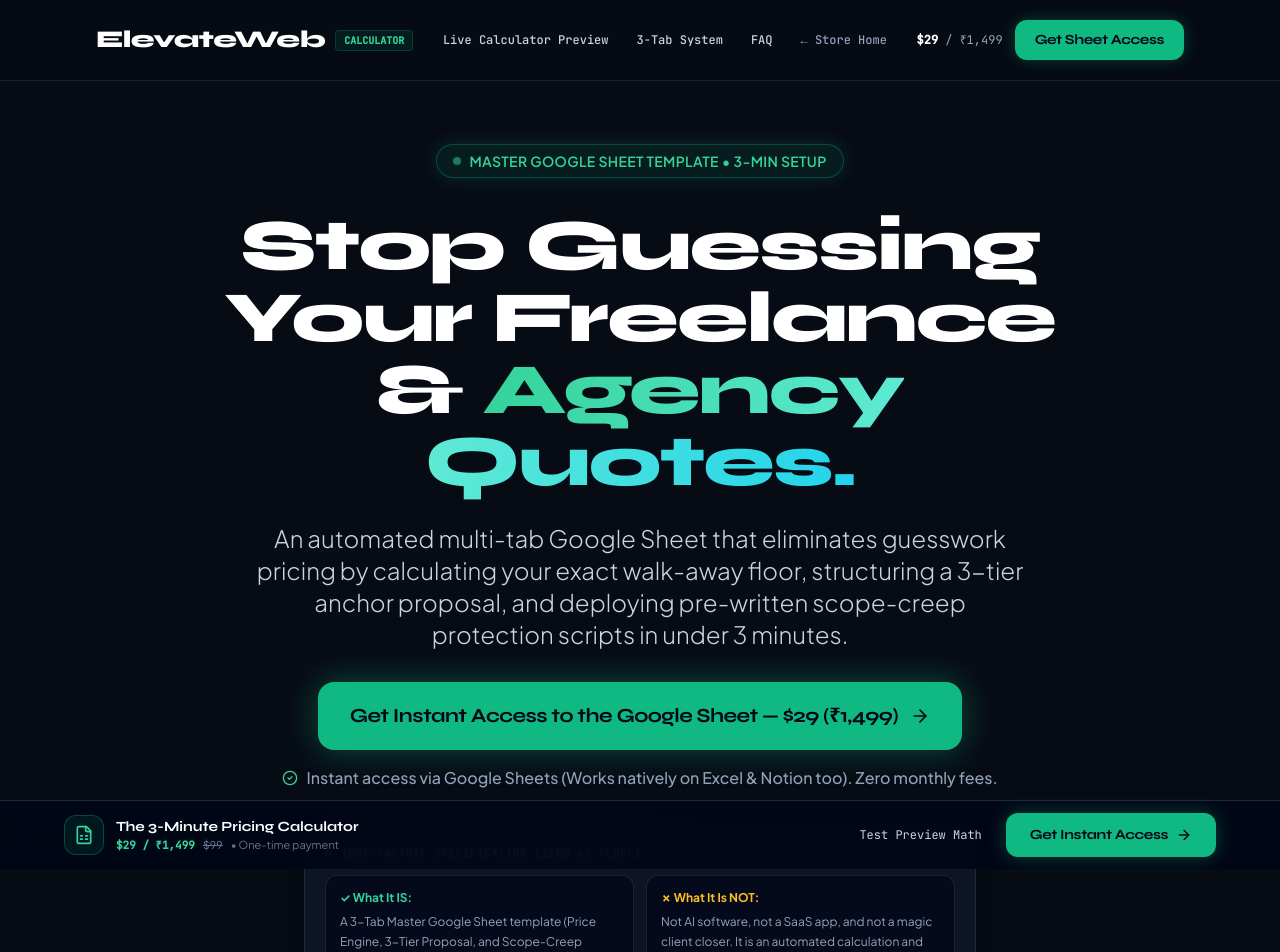
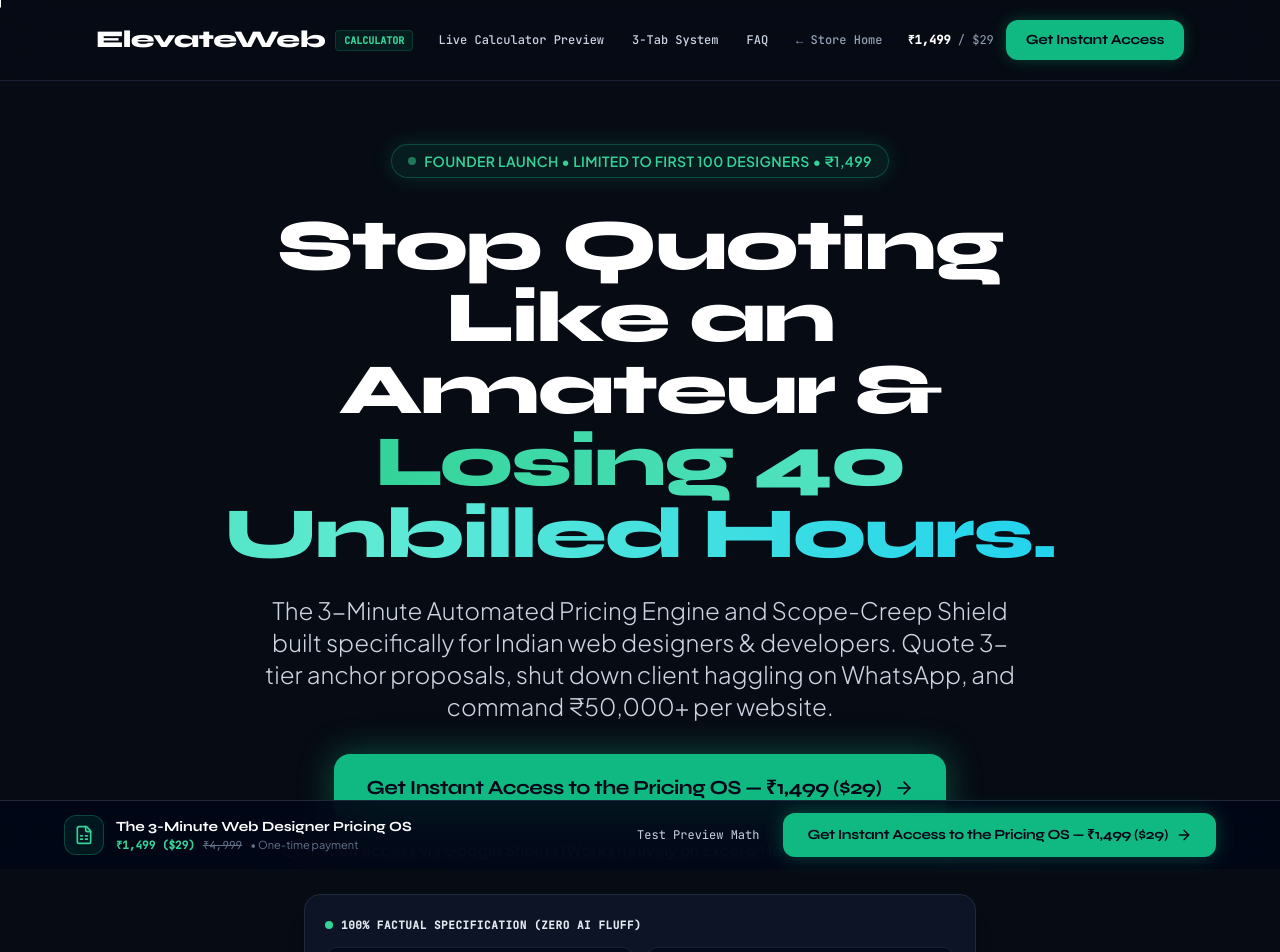
Before and after one commit to zaid-117-cmyk/elevateweb-store, a React (Vite) app: page /freelance-pricing-calculator in a window 1280 px wide. Shown: the top 952 px of the page. Built offline with nearby package versions, Linux system fonts and the light colour scheme; a web font is replaced by a local one.

Commit message:
feat: implement Grand Slam Offer value stack and guarantee for Pricing OS

```diff
--- a/src/components/calculator/PricingCalculatorSalesPage.tsx
+++ b/src/components/calculator/PricingCalculatorSalesPage.tsx
@@ -5,6 +5,7 @@ import {
   ArrowRight,
   Sparkles,
   ShieldCheck,
+  Shield,
   FileSpreadsheet,
   AlertTriangle,
   CheckCircle2,
@@ -218,7 +219,7 @@ Our protected baseline floor is calculated at ${calculations.symbol}${calculatio
     },
     {
       q: "Is this an AI bot, SaaS software, or a recurring subscription?",
-      a: "No. This is an advanced, automated Master Google Sheet Template—NOT an AI bot, SaaS app, or recurring subscription. It is a one-time purchase of $29 (₹1,499) with lifetime access and zero ongoing fees."
+      a: "No. This is an advanced, automated Master Google Sheet Template—NOT an AI bot, SaaS app, or recurring subscription. It is a one-time purchase of ₹1,499 ($29) with lifetime access and zero ongoing fees."
     },
     {
       q: "Will this magically close clients for me?",
@@ -309,14 +310,14 @@ Our protected baseline floor is calculated at ${calculations.symbol}${calculatio
 
           <div className="flex items-center gap-3">
             <span className="hidden sm:inline-block font-mono text-xs text-slate-400">
-              <strong className="text-white">$29</strong> / ₹1,499
+              <strong className="text-white">₹1,499</strong> / $29
             </span>
             <a
               href={checkoutUrl}
               onClick={handleCtaClick}
               className="px-4 py-2 sm:px-5 sm:py-2.5 rounded-xl bg-emerald-500 hover:bg-emerald-400 text-slate-950 font-display font-bold text-xs sm:text-sm tracking-tight transition-all duration-200 shadow-[0_0_15px_rgba(16,185,129,0.3)] hover:scale-[1.02]"
             >
-              Get Sheet Access
+              Get Instant Access
             </a>
           </div>
         </div>
@@ -331,20 +332,20 @@ Our protected baseline floor is calculated at ${calculations.symbol}${calculatio
           {/* Top Badge */}
           <div className="inline-flex items-center gap-2 px-4 py-1.5 rounded-full bg-emerald-500/10 border border-emerald-500/30 text-emerald-400 text-xs sm:text-sm font-semibold tracking-wide mb-8 shadow-[0_0_20px_rgba(16,185,129,0.2)]">
             <span className="flex h-2 w-2 rounded-full bg-emerald-400 animate-pulse"></span>
-            <span>MASTER GOOGLE SHEET TEMPLATE • 3-MIN SETUP</span>
+            <span>FOUNDER LAUNCH • LIMITED TO FIRST 100 DESIGNERS • ₹1,499</span>
           </div>
 
           {/* Headline */}
           <h1 className="text-4xl sm:text-6xl lg:text-7xl font-display font-extrabold tracking-tight text-white mb-6 leading-[1.08]">
-            Stop Guessing Your Freelance &{' '}
+            Stop Quoting Like an Amateur &{' '}
             <span className="text-transparent bg-clip-text bg-gradient-to-r from-emerald-400 via-teal-300 to-cyan-400">
-              Agency Quotes.
+              Losing 40 Unbilled Hours.
             </span>
           </h1>
 
           {/* Sub-headline: Precise & Truthful Framing */}
           <p className="text-slate-300 text-lg sm:text-xl lg:text-2xl mb-8 leading-relaxed font-light max-w-3xl mx-auto">
-            An automated multi-tab Google Sheet that eliminates guesswork pricing by calculating your exact walk-away floor, structuring a 3-tier anchor proposal, and deploying pre-written scope-creep protection scripts in under 3 minutes.
+            The 3-Minute Automated Pricing Engine and Scope-Creep Shield built specifically for Indian web designers & developers. Quote 3-tier anchor proposals, shut down client haggling on WhatsApp, and command ₹50,000+ per website.
           </p>
 
           {/* Primary CTA Area */}
@@ -353,9 +354,9 @@ Our protected baseline floor is calculated at ${calculations.symbol}${calculatio
               href={checkoutUrl}
               onClick={handleCtaClick}
               className="w-full sm:w-auto inline-flex items-center justify-center gap-3 px-8 py-4 sm:py-5 rounded-2xl bg-emerald-500 hover:bg-emerald-400 text-slate-950 font-display font-bold text-lg sm:text-xl tracking-tight transition-all duration-300 transform hover:scale-[1.02] shadow-[0_0_35px_rgba(16,185,129,0.4)] hover:shadow-[0_0_50px_rgba(16,185,129,0.65)] active:scale-[0.98] group"
-              data-cursor-text="BUY $29"
+              data-cursor-text="BUY ₹1,499"
             >
-              <span>Get Instant Access to the Google Sheet — $29 (₹1,499)</span>
+              <span>Get Instant Access to the Pricing OS — ₹1,499 ($29)</span>
               <ArrowRight className="w-5 h-5 group-hover:translate-x-1.5 transition-transform" />
             </a>
           </div>
@@ -802,7 +803,7 @@ Our protected baseline floor is calculated at ${calculations.symbol}${calculatio
                   onClick={handleCtaClick}
                   className="w-full sm:w-auto py-3 px-6 rounded-xl bg-emerald-500 hover:bg-emerald-400 text-slate-950 font-bold text-sm flex items-center justify-center gap-2 transition-transform active:scale-95 shadow-[0_0_20px_rgba(16,185,129,0.3)] shrink-0"
                 >
-                  <span>Get Full Google Sheet ($29)</span>
+                  <span>Get Instant Access to the Pricing OS — ₹1,499 ($29)</span>
                   <ArrowRight className="w-4 h-4" />
                 </a>
               </div>
@@ -1328,6 +1329,100 @@ Our protected baseline floor is calculated at ${calculations.symbol}${calculatio
       </section>
 
       {/* =====================================================================
+          THE GRAND SLAM VALUE STACK SECTION (13.6:1 RATIO)
+          ===================================================================== */}
+      <section className="py-16 md:py-24 px-4 sm:px-6 lg:px-8 max-w-5xl mx-auto border-t border-slate-800/80">
+        <div className="text-center max-w-3xl mx-auto mb-12">
+          <div className="inline-flex items-center gap-2 px-3 py-1 rounded-full bg-emerald-500/10 border border-emerald-500/30 text-emerald-400 text-xs font-mono font-semibold mb-4">
+            <Sparkles className="w-3.5 h-3.5" />
+            <span>UNBEATABLE VALUE STACK</span>
+          </div>
+          <h2 className="text-3xl sm:text-5xl font-display font-bold text-white tracking-tight mb-4">
+            Everything Included In Today's Founder Bundle
+          </h2>
+          <p className="text-slate-300 text-base sm:text-lg">
+            You are not just getting a spreadsheet. You are getting an agency-grade quoting, proposal, and client negotiation operating system.
+          </p>
+        </div>
+
+        <div className="rounded-3xl border border-slate-800 bg-slate-900/60 p-6 sm:p-10 shadow-2xl backdrop-blur-xl">
+          <div className="space-y-4 mb-8">
+            {[
+              { name: "The 3-Minute 6-Input Price Engine (Google Sheets + Excel)", val: "₹3,499", desc: "Computes true hourly floor, tax/gateway buffer, and overtime rate in 30 seconds." },
+              { name: "The 3-Tier Anchor Proposal Generator Tab", val: "₹4,999", desc: "Auto-creates Essential (1.0x), Growth (1.4x), and VIP Sprint (2.2x) tiers with 50% deposits." },
+              { name: "The Scope-Creep Shield & Revision Rules Matrix", val: "₹2,999", desc: "Enforces ₹1,500/hr ($87/hr) out-of-scope billing and automatic project-pause terms." },
+              { name: "FREE BONUS 1: The 'Anti-Haggling' WhatsApp & Email Script Vault", val: "₹2,499", desc: "Copy-paste replies to 'Bhai discount kardo' and 'Someone else is doing it for ₹5,000'." },
+              { name: "FREE BONUS 2: The Indian Freelance Contract Clause Cheatsheet", val: "₹3,499", desc: "Strict 2-revision limit, 50% upfront deposit terms, and late-asset delay penalties." },
+              { name: "FREE BONUS 3: The 10-Minute ₹50,000 Live Proposal Breakdown Video", val: "₹1,999", desc: "Watch a real ₹50,000 website proposal get built step-by-step in 180 seconds." },
+              { name: "FREE BONUS 4: 1-Click Google Drive Duplicate & Quickstart Guide", val: "₹999", desc: "Instant private duplicate with zero technical configuration required." }
+            ].map((item, idx) => (
+              <div key={idx} className="flex flex-col sm:flex-row sm:items-center justify-between p-4 rounded-2xl bg-slate-950/60 border border-slate-800/80 gap-2">
+                <div>
+                  <div className="flex items-center gap-2">
+                    <Check className="w-4 h-4 text-emerald-400 shrink-0" />
+                    <span className="font-display font-bold text-white text-base sm:text-lg">{item.name}</span>
+                  </div>
+                  <p className="text-slate-400 text-xs sm:text-sm pl-6">{item.desc}</p>
+                </div>
+                <span className="text-slate-400 font-mono text-xs sm:text-sm pl-6 sm:pl-0 sm:text-right shrink-0">
+                  Real Value: <strong className="text-slate-200">{item.val}</strong>
+                </span>
+              </div>
+            ))}
+          </div>
+
+          {/* Price Breakdown Banner */}
+          <div className="pt-6 border-t border-slate-800 flex flex-col md:flex-row items-center justify-between gap-6">
+            <div>
+              <div className="text-slate-400 text-sm font-mono mb-1">Total Real-World Value: <span className="line-through text-slate-500">₹20,493 ($249)</span></div>
+              <div className="text-3xl sm:text-4xl font-display font-extrabold text-white">
+                Today’s Founder Price: <span className="text-emerald-400">₹1,499</span> <span className="text-slate-500 text-lg font-normal">($29 one-time)</span>
+              </div>
+              <div className="text-emerald-400/90 text-xs font-mono mt-1">★ 13.6-to-1 Value-to-Price Discrepancy • Covers itself on your very next quote</div>
+            </div>
+
+            <a
+              href={checkoutUrl}
+              onClick={handleCtaClick}
+              className="w-full md:w-auto inline-flex items-center justify-center gap-3 px-8 py-5 rounded-2xl bg-emerald-500 hover:bg-emerald-400 text-slate-950 font-display font-bold text-lg transition-all transform hover:scale-[1.02] shadow-[0_0_35px_rgba(16,185,129,0.4)]"
+            >
+              <span>Claim 1 of 100 Founder Copies</span>
+              <ArrowRight className="w-5 h-5" />
+            </a>
+          </div>
+        </div>
+      </section>
+
+      {/* =====================================================================
+          THE BETTER-THAN-FREE 10X ROI GUARANTEE
+          ===================================================================== */}
+      <section className="py-12 md:py-16 px-4 sm:px-6 lg:px-8 max-w-4xl mx-auto">
+        <div className="rounded-3xl border-2 border-emerald-500/30 bg-emerald-950/10 p-8 sm:p-12 text-center relative overflow-hidden">
+          <div className="inline-flex items-center gap-2 px-3 py-1 rounded-full bg-emerald-500/20 text-emerald-300 text-xs font-mono font-bold mb-4">
+            <Shield className="w-4 h-4 text-emerald-400" />
+            <span>30-DAY "KEEP EVERYTHING FREE" 10X ROI GUARANTEE</span>
+          </div>
+
+          <h3 className="text-2xl sm:text-4xl font-display font-bold text-white mb-4">
+            Zero Risk. Keep The System Even If You Ask For A Refund.
+          </h3>
+
+          <p className="text-slate-300 text-base sm:text-lg leading-relaxed max-w-2xl mx-auto mb-6 font-light">
+            Put this system to work on your very next web design or development quote. If you don't quote at least <strong>₹10,000 to ₹25,000 higher</strong> than you normally would, or if you feel it doesn't save you 20+ hours of frustrating guesswork and client haggling—just email us within 30 days.
+          </p>
+
+          <p className="text-emerald-300 font-medium text-sm sm:text-base max-w-xl mx-auto mb-8">
+            We will refund 100% of your ₹1,499 immediately. No questions asked. And you can keep the Google Sheet, the WhatsApp scripts, and the contract clauses forever as our gift for checking it out.
+          </p>
+
+          <div className="p-4 rounded-2xl bg-slate-950/70 border border-slate-800 text-xs sm:text-sm text-slate-400 max-w-lg mx-auto">
+            <strong className="text-white">Best Case:</strong> You close your next website for ₹48,000 instead of ₹25,000.<br/>
+            <strong className="text-white">Worst Case:</strong> You get 100% of your money back and keep ₹20,000+ in templates for free.
+          </div>
+        </div>
+      </section>
+
+      {/* =====================================================================
           5. ELEVATEWEB AGENCY BACK-END UPSOLD BANNER
           ===================================================================== */}
       <section className="py-16 md:py-20 px-4 sm:px-6 lg:px-8 max-w-6xl mx-auto">
@@ -1445,14 +1540,14 @@ Our protected baseline floor is calculated at ${calculations.symbol}${calculatio
             Ready to quote with 100% confidence?
           </h3>
           <p className="text-slate-400 text-sm max-w-xl mx-auto mb-6">
-            Get instant access to the master Google Sheet, the 3-tier anchor generator, and all 4 scope protection scripts for a one-time payment of $29.
+            One-time payment of ₹1,499. Includes Google Sheet, 3-Tier Proposal Generator, Scope Shield, and all 3 Launch Bonuses. Instant 1-click Google Drive access.
           </p>
           <a
             href={checkoutUrl}
             onClick={handleCtaClick}
             className="inline-flex items-center gap-3 px-8 py-4 rounded-xl bg-emerald-500 hover:bg-emerald-400 text-slate-950 font-display font-bold text-base transition-all duration-200 hover:scale-[1.02] shadow-[0_0_25px_rgba(16,185,129,0.35)]"
           >
-            <span>Get Instant Access to the Google Sheet — $29 (₹1,499)</span>
+            <span>Get Instant Access to the Pricing OS — ₹1,499 ($29)</span>
             <ArrowRight className="w-4 h-4" />
           </a>
         </div>
@@ -1471,7 +1566,7 @@ Our protected baseline floor is calculated at ${calculations.symbol}${calculatio
             </span>
             <span className="text-slate-600">|</span>
             <span className="text-xs text-slate-400 font-mono">
-              The 3-Minute Pricing Calculator
+              The 3-Minute Web Designer Pricing OS & Scope Shield
             </span>
           </div>
 
@@ -1526,11 +1621,11 @@ Our protected baseline floor is calculated at ${calculations.symbol}${calculatio
             </div>
             <div>
               <div className="font-display font-bold text-sm text-white truncate max-w-[200px] sm:max-w-none">
-                The 3-Minute Pricing Calculator
+                The 3-Minute Web Designer Pricing OS
               </div>
               <div className="text-[11px] text-slate-400 flex items-center gap-2">
-                <span className="text-emerald-400 font-mono font-bold">$29 / ₹1,499</span>
-                <span className="line-through text-slate-500 font-mono">$99</span>
+                <span className="text-emerald-400 font-mono font-bold">₹1,499 ($29)</span>
+                <span className="line-through text-slate-500 font-mono">₹4,999</span>
                 <span className="hidden md:inline text-slate-500">• One-time payment</span>
               </div>
             </div>
@@ -1549,7 +1644,7 @@ Our protected baseline floor is calculated at ${calculations.symbol}${calculatio
               onClick={handleCtaClick}
               className="px-6 py-2.5 sm:py-3 rounded-xl bg-emerald-500 hover:bg-emerald-400 text-slate-950 font-display font-bold text-xs sm:text-sm tracking-tight transition-transform active:scale-95 shadow-[0_0_20px_rgba(16,185,129,0.35)] flex items-center gap-2 shrink-0"
             >
-              <span>Get Instant Access</span>
+              <span>Get Instant Access to the Pricing OS — ₹1,499 ($29)</span>
               <ArrowRight className="w-4 h-4" />
             </a>
           </div>
--- a/src/lib/products.ts
+++ b/src/lib/products.ts
@@ -114,22 +114,22 @@ Includes 4 Core Modules: The Reality Check (Aaina), Goal Deconstruction Engine,
   {
     id: 'prod-pricing-calculator',
     slug: 'pricing-calculator',
-    title: 'The 3-Minute Freelancer & Agency Pricing Calculator',
-    tagline: 'An automated multi-tab Google Sheet that eliminates guesswork pricing by calculating your exact walk-away floor and structuring a 3-tier anchor proposal in under 3 minutes.',
-    description: `An automated multi-tab Google Sheet that eliminates guesswork pricing by calculating your exact walk-away floor, structuring a 3-tier anchor proposal, and deploying pre-written scope-creep protection scripts in under 3 minutes.
+    title: 'The 3-Minute Web Designer Pricing OS & Scope Shield',
+    tagline: 'An automated 3-tab pricing engine, 3-tier anchor proposal generator, and contract scope-shield built for Indian web designers & agencies.',
+    description: `An automated 3-Tab Master Google Sheet system that eliminates guesswork pricing by calculating your exact break-even floor, structuring a 3-tier anchor proposal (Essential, Growth, VIP), and deploying pre-written scope-creep protection scripts in under 3 minutes.
 
-Designed specifically for freelancers, web developers, video editors, and solo agencies.
+Designed specifically for Indian freelance web designers, Webflow/Framer builders, and solo agency operators quoting projects between ₹15,000 and ₹1,00,000.
 
 WHAT IT IS:
-A battle-tested 3-Tab Master Google Sheet template (Price Engine, 3-Tier Proposal Generator, and Scope-Creep Shield). Works natively in Google Sheets, Microsoft Excel, and Notion.
+A battle-tested 3-Tab Master Google Sheet template (Price Engine, 3-Tier Proposal Generator, and Scope-Creep Shield) bundled with copy-paste WhatsApp/Email negotiation scripts, Indian freelance contract clauses, and a step-by-step ₹50,000 live proposal breakdown video. Works natively in Google Sheets, Microsoft Excel, and Notion.
 
 WHAT IT DOES:
-1. Takes 6 raw project inputs (target monthly income, billable hours per week, project build hours, direct costs, tax/gateway buffer %, and client revision risk multiplier) and calculates your exact Walk-Away Floor Price and 1.5x Overtime Rate.
-2. Automatically scales that floor into a professional 3-Tier Anchor Proposal (Essential 1.0x, Growth 1.4x, VIP Sprint 2.2x) with pre-calculated 50% deposits and monthly retainer upsells.
-3. Generates copy-paste WhatsApp/Email scripts and contract clauses that enforce out-of-scope billing ($87/hr) and project pause terms when clients stall or ask for extra work.
+1. Takes 6 raw project inputs and calculates your exact Walk-Away Floor Price, Target Profit Price, and 1.5x Overtime Rate.
+2. Automatically scales that floor into a 3-Tier Anchor Proposal (Essential 1.0x, Growth 1.4x, VIP Sprint 2.2x) with pre-calculated 50% deposits so you stop sending single prices that invite haggling.
+3. Provides word-for-word WhatsApp/Email scripts and contract clauses enforcing out-of-scope billing (₹1,500/hr or $87/hr) and project-pause terms when clients stall on assets.
 
 WHAT IT IS NOT:
-It is NOT AI software, it is NOT an automated SaaS app, and it does NOT magically close clients for you. It is an advanced, automated calculation and proposal spreadsheet template.`,
+It is NOT AI software, it is NOT an automated SaaS app, and it does NOT magically close clients without doing work. It is an advanced, automated calculation and proposal spreadsheet template.`,
     category: 'Dashboards',
     featured: true,
     isNew: true,
@@ -140,51 +140,33 @@ It is NOT AI software, it is NOT an automated SaaS app, and it does NOT magicall
     originalPrice: {
       standard: 4999
     },
-    rating: 4.96,
+    rating: 4.98,
     reviewCount: 384,
     salesCount: 1420,
-    tags: ['Google Sheets', 'Pricing Calculator', 'Freelancer Tools', 'Agency OS', 'Proposal Generator'],
+    tags: ['Google Sheets', 'Pricing Calculator', 'Web Design OS', 'Agency Tools', 'Proposal Generator'],
     bannerImage: '/pricing_calculator_mockup.jpg',
     galleryImages: [
       '/pricing_calculator_mockup.jpg'
     ],
     deliverables: [
       { name: 'Tab 1: The 6-Input Price Engine', format: 'Google Sheets', size: '1-Click Copy' },
-      { name: 'Tab 2: The 3-Tier Proposal Generator', format: 'Google Sheets', size: 'Included' },
-      { name: 'Tab 3: The Scope-Creep Shield & 4 Scripts', format: 'Text & Sheets', size: 'Included' },
-      { name: 'Quick-Start Setup & Implementation Guide', format: 'PDF & Notion', size: 'Included' }
+      { name: 'Tab 2: The 3-Tier Anchor Proposal Generator', format: 'Google Sheets', size: 'Included' },
+      { name: 'Tab 3: The Scope-Creep Shield & Rate Matrix', format: 'Google Sheets', size: 'Included' },
+      { name: 'Bonus 1: Anti-Haggling WhatsApp & Email Script Vault', format: 'PDF & Notion', size: 'Instant Download' },
+      { name: 'Bonus 2: Indian Freelance Contract Clause Cheatsheet', format: 'Markdown & Text', size: 'Instant Download' },
+      { name: 'Bonus 3: 10-Min ₹50k Live Proposal Video Breakdown', format: 'HD Video', size: 'Loom / MP4' },
+      { name: '1-Click Google Drive Duplicate & Quickstart Guide', format: 'PDF & Sheets', size: 'Instant Access' }
     ],
     features: [
       'Tab 1 (Price Engine): 6 raw inputs calculating true hourly survival rate, tax/gateway buffers, walk-away floor, and 1.5x overtime rate.',
       'Tab 2 (3-Tier Proposal): Auto-generates Essential (1.0x), Growth (1.4x), and VIP Sprint (2.2x) packages + 50% deposits & client pitch message.',
-      'Tab 3 (Scope-Creep Shield): Pre-written negotiation and contract clauses charging $87/hr for extra requests and project pause terms.',
+      'Tab 3 (Scope-Creep Shield): Pre-written negotiation clauses charging ₹1,500/hr ($87/hr) for extra requests and project-pause terms.',
+      'Bonus Script Vault: Word-for-word copy-paste replies to "Bhai discount kardo" and "Another freelancer is doing it for ₹5,000".',
+      'Contract Clause Cheatsheet: Strict 2-revision limit, 50% upfront deposit terms, and late-asset penalties.',
       'Zero Software Subscriptions: 100% plug-and-play Google Sheet (works in Excel & Notion too).',
       'Instant Automated Access: 1-click private Google Drive duplicate right after checkout.'
     ],
-    techStack: ['Google Sheets', 'Microsoft Excel', 'Notion Compatible'],
-    compatibility: ['Mac', 'Windows', 'iPhone', 'Android', 'iPad'],
-    version: '2.4.0',
-    lastUpdated: 'October 2026',
-    reviews: [
-      {
-        id: 'rev-calc-1',
-        author: 'Devansh K.',
-        role: 'Design Agency Founder',
-        avatar: 'https://images.unsplash.com/photo-1534528741775-53994a69daeb?auto=format&fit=crop&w=150&q=80',
-        rating: 5,
-        date: '3 days ago',
-        content: 'I plugged in my numbers in Tab 1 and used the Growth tier anchor proposal from Tab 2. The out-of-scope script in Tab 3 gave me the exact words to charge for extra requests without feeling awkward.'
-      },
-      {
-        id: 'rev-calc-2',
-        author: 'Sarah Jenkins',
-        role: 'Full-Stack Freelancer',
-        avatar: 'https://images.unsplash.com/photo-1517841905240-472988babdf9?auto=format&fit=crop&w=150&q=80',
-        rating: 5,
-        date: '1 week ago',
-        content: 'I was undercharging by almost 40% because I never calculated non-billable hours and taxes into my baseline. This sheet took 3 minutes to reveal my real floor price.'
-      }
-    ]
+    techStack: ['Google Sheets', 'Excel', 'Notion', 'Formulas']
   }
 ];
 
--- a/src/pages/OrderSuccessPage.tsx
+++ b/src/pages/OrderSuccessPage.tsx
@@ -186,7 +186,7 @@ export const OrderSuccessPage: React.FC = () => {
                           {item.license} License
                         </span>
                         <span>•</span>
-                        <span>Version {item.product.version}</span>
+                        <span>Version {item.product.version || '1.0.0'}</span>
                       </div>
                     </div>
                   </div>
--- a/src/pages/PricingCalculatorPage.tsx
+++ b/src/pages/PricingCalculatorPage.tsx
@@ -5,7 +5,7 @@ export const PricingCalculatorPage: React.FC = () => {
 
   useEffect(() => {
     window.scrollTo(0, 0);
-    document.title = "The 3-Minute Freelancer & Agency Pricing Calculator — ElevateWeb";
+    document.title = "The 3-Minute Web Designer Pricing OS & Scope Shield — ElevateWeb";
   }, []);
 
   return (
--- a/src/pages/ProductDetailPage.tsx
+++ b/src/pages/ProductDetailPage.tsx
@@ -219,7 +219,7 @@ export const ProductDetailPage: React.FC = () => {
                     </div>
 
                     <div className="space-y-4">
-                      {product.reviews.map((rev) => (
+                      {(product.reviews || []).map((rev) => (
                         <div key={rev.id} className="p-5 rounded-2xl bg-black/[0.03] border border-black/10">
                           <div className="flex items-center justify-between mb-2">
                             <span className="font-bold text-sm text-black">{rev.author}</span>
```
Also changed, not shown: src/types/index.ts (+4 -4 lines).
